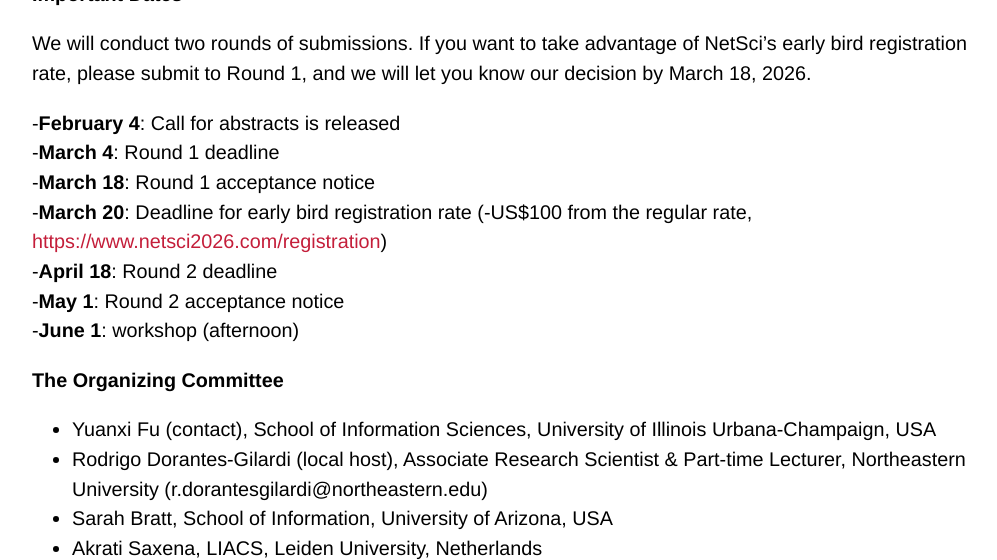
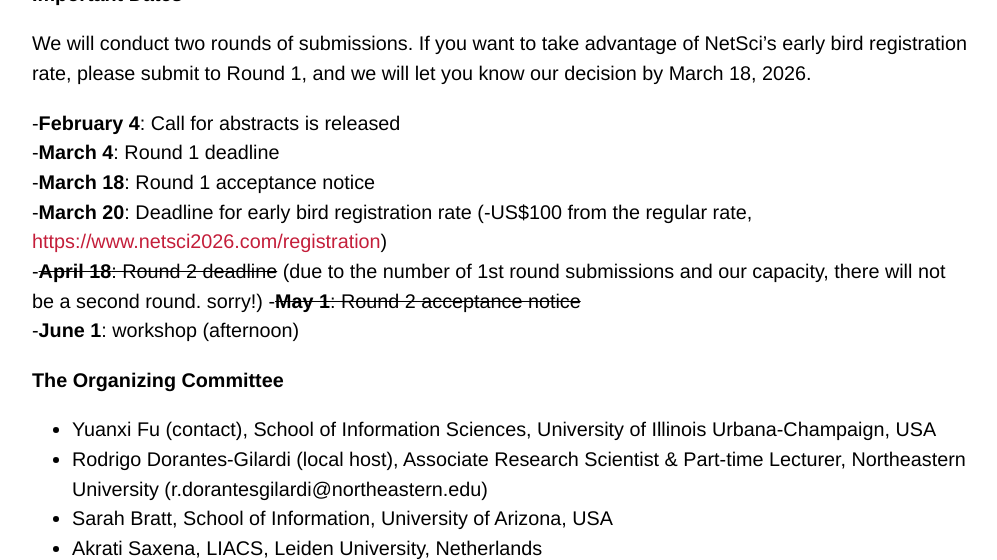
Before and after one commit to netscisci/netscisci.github.io, a Jekyll site: the page built from cfp.md, in a window 1280 px wide and 900 px high, scrolled down 1475 px, cut to the strip 0-560 px from the top of the window. Shown: the whole strip, without its empty margins (140-1137 px from the left). Built offline with Jekyll 4.4.1, drawn with Linux system fonts in a browser that asks for light colours; some web fonts are replaced; our own code applies the rules of GitHub Pages for plain Markdown files.

Commit message:
Update cfp.md

```diff
--- a/cfp.md
+++ b/cfp.md
@@ -33,8 +33,8 @@ We will conduct two rounds of submissions. If you want to take advantage of NetS
 -**March 4**: Round 1 deadline
 -**March 18**: Round 1 acceptance notice
 -**March 20**: Deadline for early bird registration rate (-US$100 from the regular rate, [https://www.netsci2026.com/registration](https://www.netsci2026.com/registration))
--**April 18**: Round 2 deadline
--**May 1**: Round 2 acceptance notice
+-~~**April 18**: Round 2 deadline~~ (due to the number of 1st round submissions and our capacity, there will not be a second round. sorry!)
+-~~**May 1**: Round 2 acceptance notice~~
 -**June 1**: workshop (afternoon)
 
 **The Organizing Committee**
```
